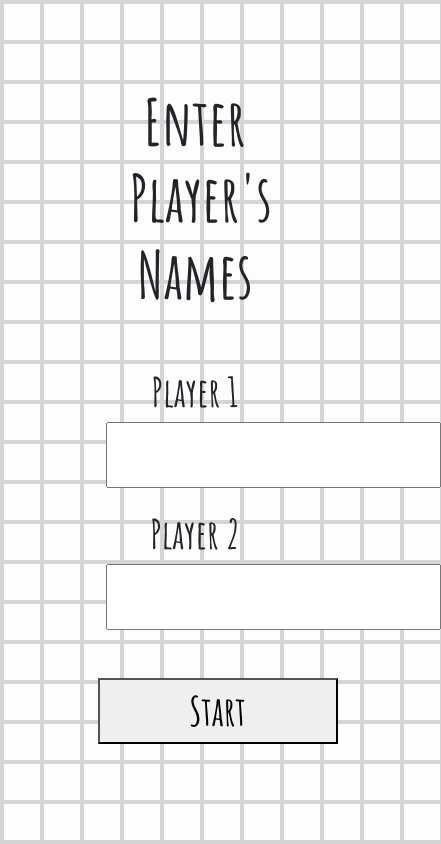
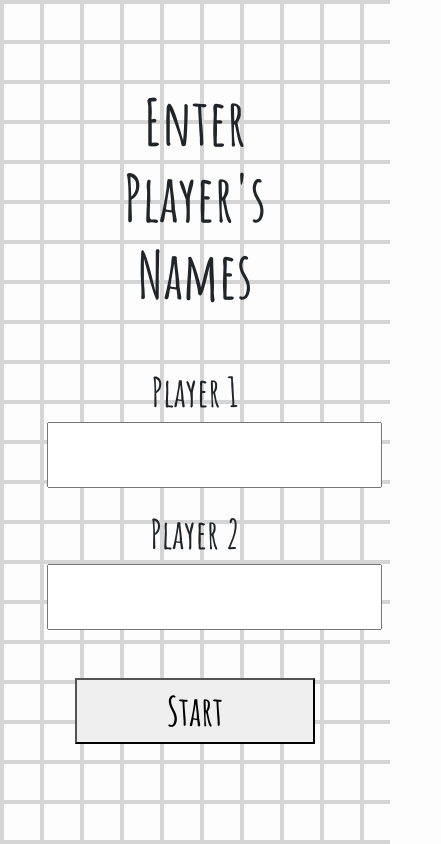
Before and after one commit to J-DomiNus/frontend-game-of-drones, an Angular app: page /login in a window 390 px wide. Shown: the whole page, 441 px wide, since content can reach past the window. Built offline with nearby package versions, Linux system fonts and the light colour scheme.

Commit message:
styles adjusting responsivnes

```diff
--- a/src/app/login/login.component.css
+++ b/src/app/login/login.component.css
@@ -4,6 +4,12 @@
   padding: 2rem 0;
   margin-top: 5%;
   text-align: center;
+}
+
+@media (max-width: 750px) {
+  .login-card {
+    width: 80%;
+  }
 }
 
 .title {
--- a/src/app/round/round.component.css
+++ b/src/app/round/round.component.css
@@ -3,6 +3,12 @@
   padding: 2rem 0;
   margin-top: 10%;
   text-align: center;
+}
+
+@media (max-width: 750px) {
+  .round-card {
+    width: 80%;
+  }
 }
 
 .title {
--- a/src/app/winner-page/winner-page.component.css
+++ b/src/app/winner-page/winner-page.component.css
@@ -3,6 +3,12 @@
   padding: 2rem 0;
   margin-top: 10%;
   text-align: center;
+}
+
+@media (max-width: 750px) {
+  .winner-card {
+    width: 80%;
+  }
 }
 
 .clasification-card {
```
